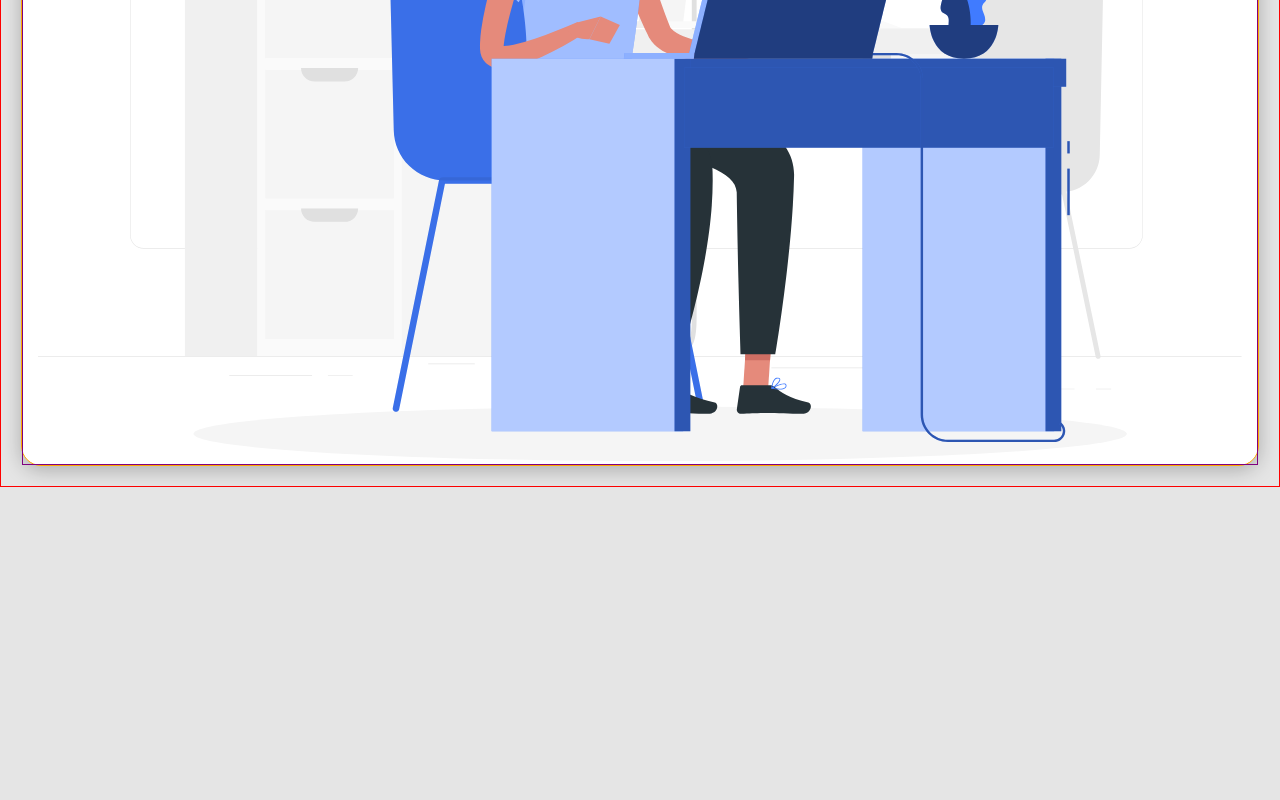
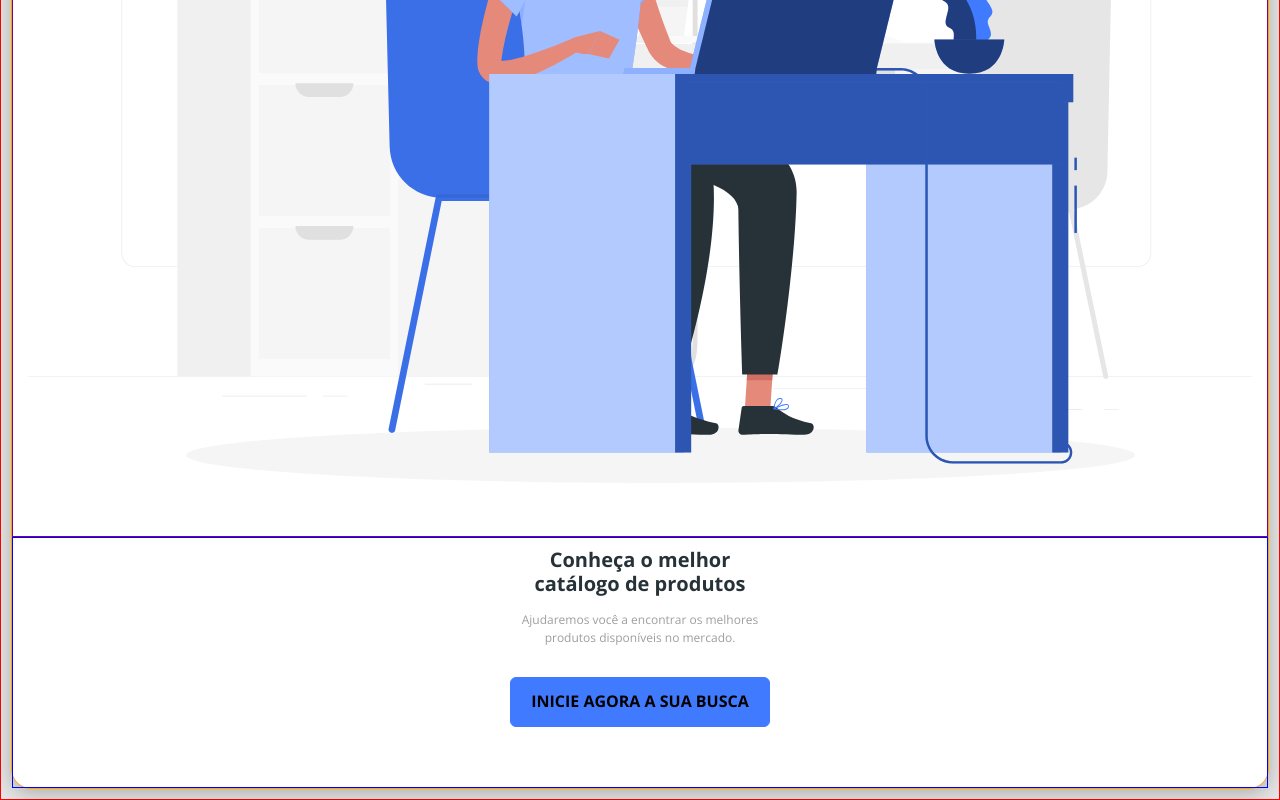
Before and after one commit to anadeso/bds-dscatalog, a React (Create React App) app in the folder frontweb/: page / in a window 1280 px wide. Shown: the part 558-1358 px from the top of the page. Before the commit the page ends 1045 px from the top, so only its background shows below. Built offline with nearby package versions, Linux system fonts and the light colour scheme; the HTML template or start-up script is replaced by a standard one.

Commit message:
Finalizando layout X-Small

```diff
--- /dev/null
+++ b/frontweb/src/components/ButtonIcon/index.tsx
@@ -0,0 +1,11 @@
+import './styles.css'
+
+const ButtonIcon = () => {
+  return (
+    <button className="btn btn-primary button-icon">
+      <h6>INICIE AGORA A SUA BUSCA</h6>
+    </button>
+  );
+};
+
+export default ButtonIcon;
--- /dev/null
+++ b/frontweb/src/components/ButtonIcon/styles.css
@@ -0,0 +1,4 @@
+.button-icon {
+    width: 260px;
+    height: 50px;
+}
--- a/frontweb/src/pages/Home/index.tsx
+++ b/frontweb/src/pages/Home/index.tsx
@@ -1,4 +1,5 @@
 import { ReactComponent as MainImage } from 'assets/images/main-image.svg';
+import ButtonIcon from 'components/ButtonIcon';
 import NavBar from "components/NavBar";
 
 import './styles.css';
@@ -13,6 +14,8 @@
 
             <div className="home-content-container">
               <h1>Conheça o melhor catálogo de produtos</h1>
+              <p>Ajudaremos você a encontrar os melhores produtos disponíveis no mercado.</p>
+              <ButtonIcon />
             </div>
             <div className="home-image-container">
               <MainImage />
--- a/frontweb/src/pages/Home/styles.css
+++ b/frontweb/src/pages/Home/styles.css
@@ -1,11 +1,13 @@
 .home-container {
-    padding: 20px;
-    font-size: 26px;
+    padding: 10px;
+    font-size: 20px;
     text-align: center;
     border: 1px solid red;
 }
 
 .home-card {
+    display: flex;
+    flex-direction: column-reverse;
     background-color: #fff;
     box-shadow: 0px 4px 20px rgba(0, 0, 0, 0.25);
     border-radius: 20px;
@@ -13,15 +15,28 @@
 }
 
 .home-content-container {
+    display: flex;
+    flex-direction: column;
+    align-items: center;
+    padding: 10px 10px 60px 10px;
     border: 1px solid blue;
 }
 
-.home-content-container h1{
+.home-content-container h1 {
+    width: 260px;
     font-size: 1em;
+    margin-bottom: 15px;
+}
+
+.home-content-container p {
+    width: 260px;
+    color: #9E9E9E;
+    font-size: 0.6em;
+    margin-bottom: 30px;
 }
 
 .home-image-container {
-    padding: 0 15px;
+    padding: 50px 15px;
     border: 1px solid purple;
 }
 
```
